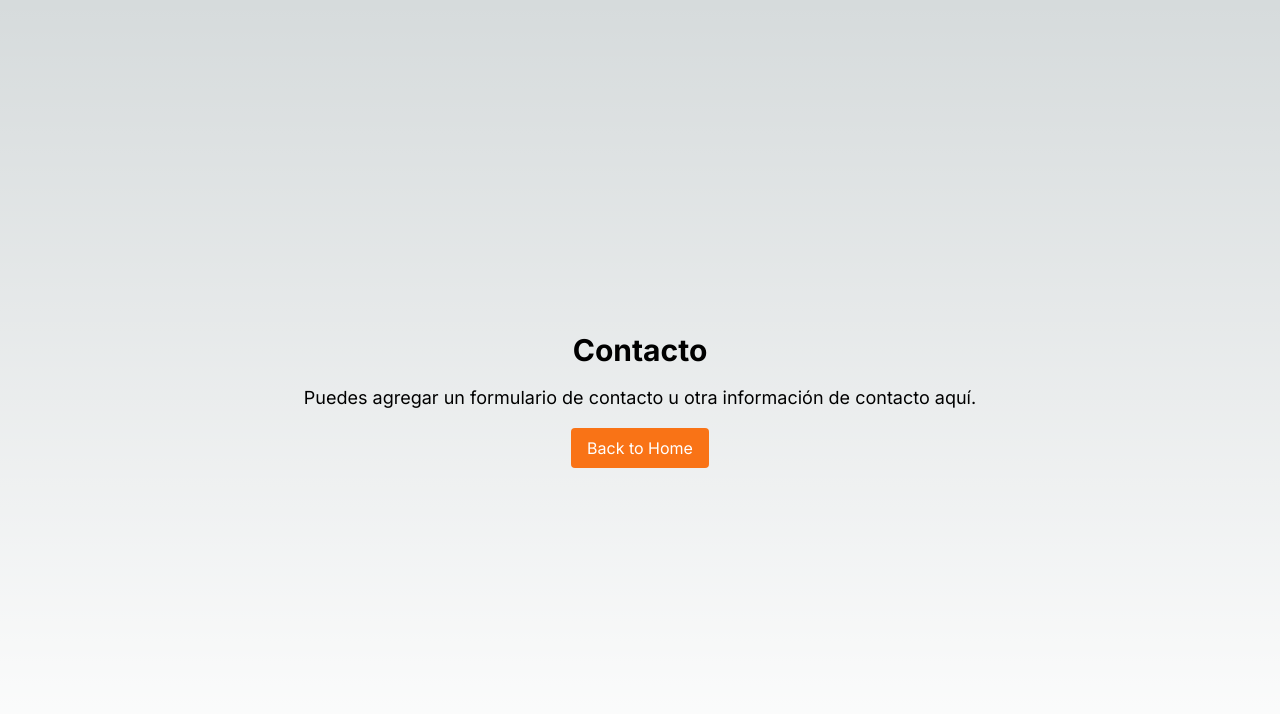
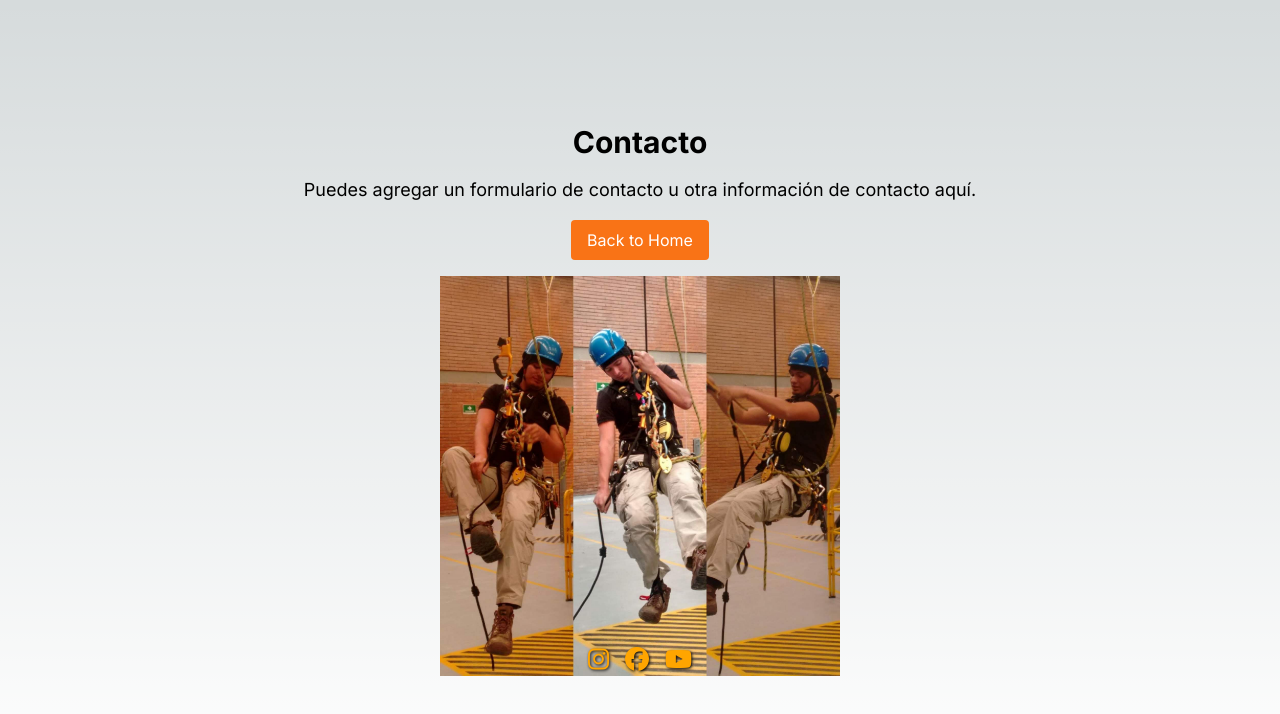
Before and after one commit to Davidongo93/kgb-rescatista, a Next.js app: page /contacto in a window 1280 px wide. Shown: the top 714 px of the page. Built offline with nearby package versions, Linux system fonts and the light colour scheme.

Commit message:
contact social media icons installed

```diff
--- a/package.json
+++ b/package.json
@@ -9,6 +9,7 @@
     "lint": "next lint"
   },
   "dependencies": {
+    "@fortawesome/fontawesome-free": "^6.4.2",
     "@tailwindcss/forms": "^0.5.6",
     "@tailwindcss/typography": "^0.5.10",
     "autoprefixer": "10.4.15",
--- a/pages/contacto.js
+++ b/pages/contacto.js
@@ -1,6 +1,9 @@
 import Link from 'next/link';
 import React from 'react';
 import RootLayout from '../app/layout';
+import Image from 'next/image';
+import '@fortawesome/fontawesome-free/css/all.css'; // Importa todas las fuentes
+
 const Contacto = () => {
   return (
     <RootLayout>
@@ -12,7 +15,57 @@ const Contacto = () => {
             Back to Home
           </button>
         </Link>
+        <div className="relative mt-4">
+          <Image
+            src="/three.jpg"
+            alt="tres"
+            width={400}
+            height={300}
+          />
+          <div className="absolute bottom-0 left-0 right-0 flex justify-center">
+            <a
+              href="https://www.instagram.com/judasgaleano/?hl=es"
+              target="_blank"
+              rel="noopener noreferrer"
+              className="text-2xl mx-2 custom-icon-link"
+            >
+              <i className="fab fa-instagram custom-icon"></i> {/* Icono de Instagram */}
+            </a>
+            <a
+              href="https://www.facebook.com/judas.a.galeano"
+              target="_blank"
+              rel="noopener noreferrer"
+              className="text-2xl mx-2 custom-icon-link"
+            >
+              <i className="fab fa-facebook custom-icon"></i> {/* Icono de Facebook */}
+            </a>
+            <a
+              href="https://www.youtube.com/channel/UCicAuv0Aylu-BldY8OAkB3A"
+              target="_blank"
+              rel="noopener noreferrer"
+              className="text-2xl mx-2 custom-icon-link"
+            >
+              <i className="fab fa-youtube custom-icon"></i> {/* Icono de YouTube */}
+            </a>
           </div>
+        </div>
+      </div>
+      <style jsx>{`
+        .custom-icon-link {
+          color: orange; /* Cambia el color de los iconos a naranja */
+          text-shadow: 1px 1px 3px black; /* Añade una sombra negra a los iconos */
+          transition: text-shadow 0.3s ease, color 0.3s ease; /* Agrega una transición para la sombra y el color */
+        }
+
+        .custom-icon-link:hover {
+          color: white; /* Cambia el color de los iconos a blanco en hover */
+          text-shadow: 2px 2px 5px black; /* Aumenta la sombra negra en hover */
+        }
+
+        .custom-icon {
+          font-size: 24px; /* Cambia el tamaño de los iconos */
+        }
+      `}</style>
     </RootLayout>
   );
 };
--- a/pages/experiencia.js
+++ b/pages/experiencia.js
@@ -1,6 +1,8 @@
 import Link from 'next/link';
 import React from 'react';
+import Image from 'next/image';
 import RootLayout from '../app/layout';
+
 const Experiencia = () => {
   return (
     <RootLayout>
@@ -13,6 +15,16 @@ const Experiencia = () => {
           </button>
         </Link>
       </div>
+      <div className="flex justify-center mt-6"> {/* Centra la imagen */}
+        <div className="relative shadow-md hover:shadow-lg hover:bg-orange-200 transition duration-300">
+          <Image
+            src="/monteluna.jpg"
+            alt="Imagen de Monteluna"
+            width={800}
+            height={600}
+          />
+        </div>
+      </div>
     </RootLayout>
   );
 };
```
Also changed, not shown: 1 other file (tests, documents, lock files or other folders). Lines whose indentation alone changed are shown as unchanged.
